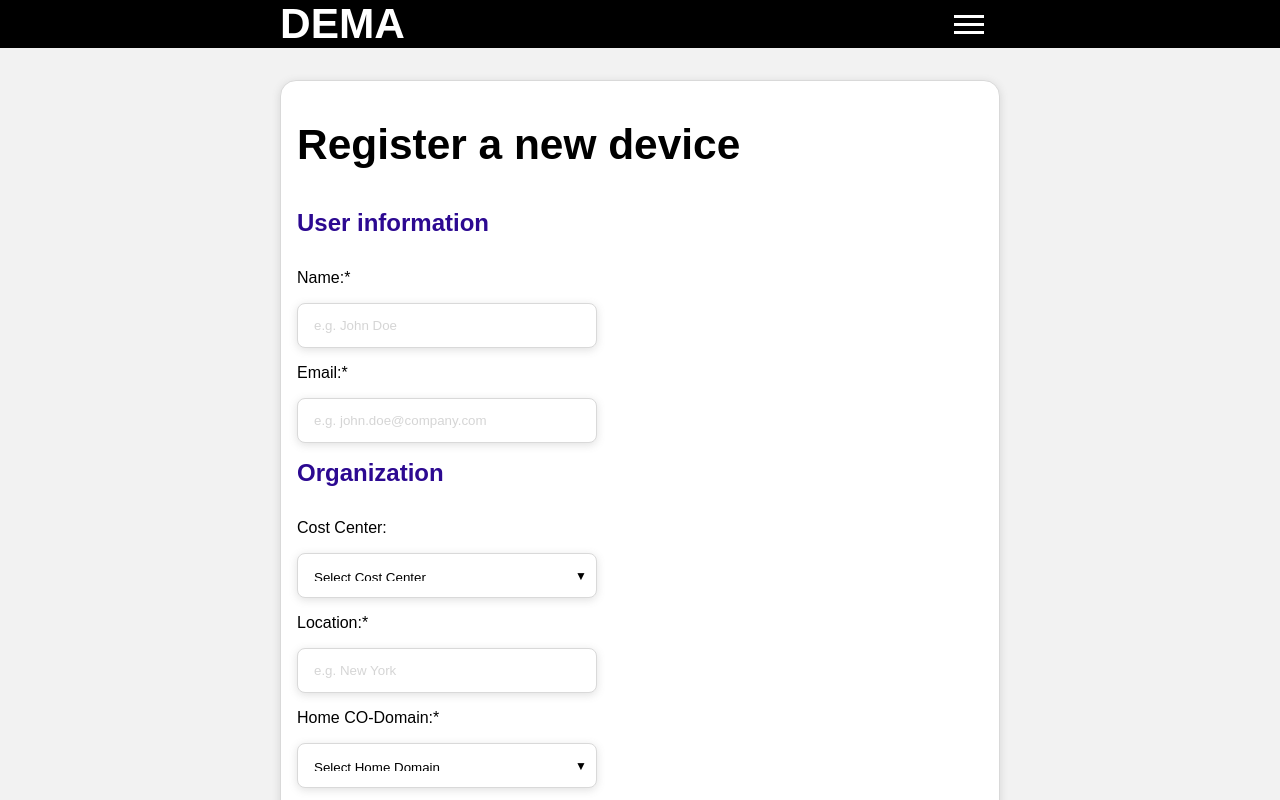
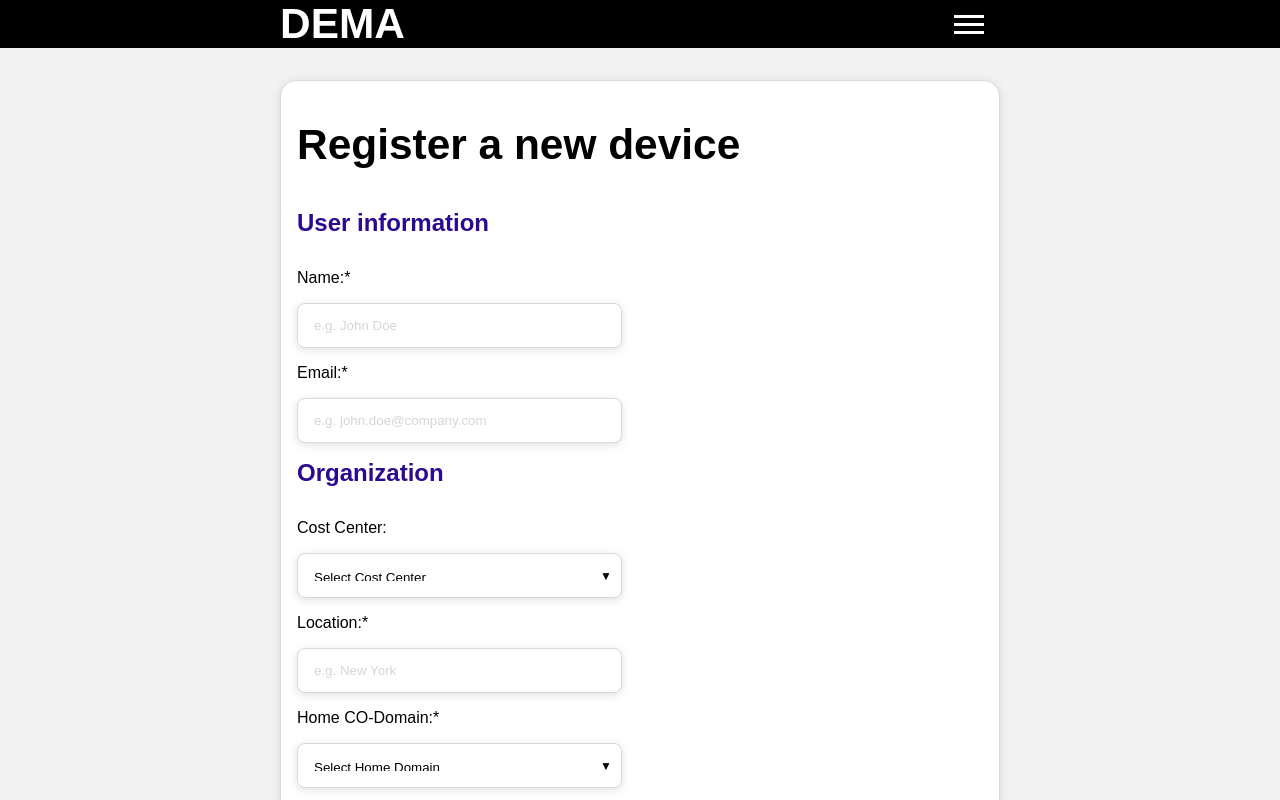
Before and after one commit to hapsal/solid-spork, a Next.js app: page /register in a window 1280 px wide. Shown: the top 800 px of the page. Built offline with nearby package versions, Linux system fonts and the light colour scheme.

Commit message:
fix: input fields width too small for text

```diff
--- a/src/app/register/register.module.css
+++ b/src/app/register/register.module.css
@@ -33,7 +33,7 @@
     appearance: none;
     background-color: transparent;
 
-    width: 300px;
+    width: 325px;
     height: 45px;
 
     border: 1px solid #D9D9D9;
@@ -50,7 +50,7 @@
 .customarrow {
     position: relative;
     display: inline-block;
-    width: 300px;
+    width: 325px;
 }
 
 
@@ -76,7 +76,7 @@
 
     box-shadow: rgba(99, 99, 99, 0.2) 0px 2px 8px 0px;
 
-    width: 300px;
+    width: 325px;
     height: 45px;
 
     padding: 1rem;
@@ -90,7 +90,7 @@
 
     box-shadow: rgba(99, 99, 99, 0.2) 0px 2px 8px 0px;
 
-    width: 300px;
+    width: 325px;
     height: 45px;
 
     padding: 1rem;
@@ -104,7 +104,7 @@
 
     box-shadow: rgba(99, 99, 99, 0.2) 0px 2px 8px 0px;
 
-    width: 300px;
+    width: 325px;
     height: 45px;
 
     padding: 1rem;
@@ -130,7 +130,7 @@
 }
 
 .formsection textarea {
-    width: 300px;
+    width: 325px;
     height: 100px;
 
     resize: none;
```
